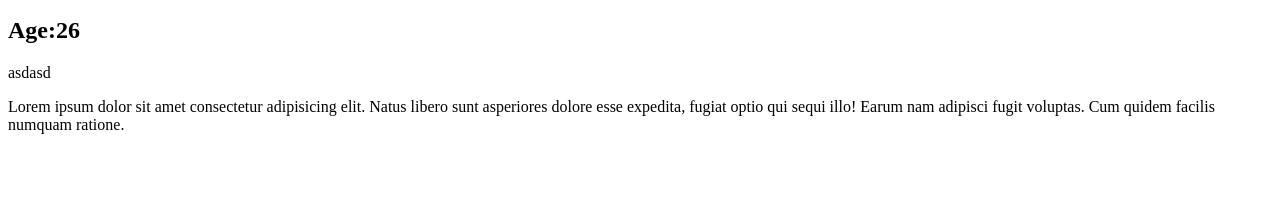
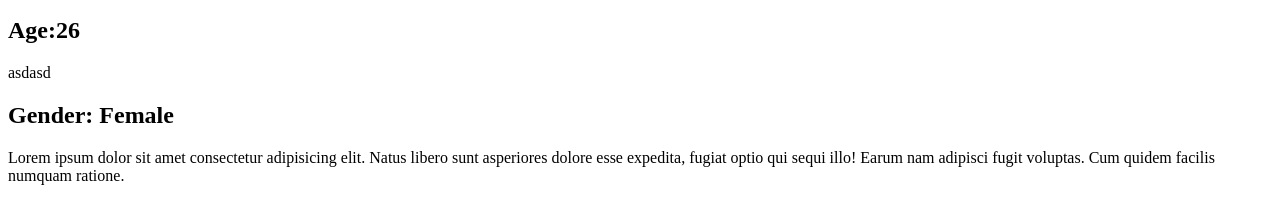
Before and after one commit to blackhun11/lat-17-11, a plain HTML site: page index.html in a window 1280 px wide. Shown: the part 110-334 px from the top of the page. Drawn offline with Linux system fonts and the light colour scheme.

Commit message:
feat: add gender

```diff
--- a/index.html
+++ b/index.html
@@ -10,6 +10,7 @@
     <h1>hello world</h1>
     <h2>Name:Susi</h2>
     <h2>Age:26</h2>asdasd
+    <h2>Gender: Female</h2>
     <p>Lorem ipsum dolor sit amet consectetur adipisicing elit. Natus libero sunt asperiores dolore esse expedita, fugiat optio qui sequi illo! Earum nam adipisci fugit voluptas. Cum quidem facilis numquam ratione.</p>
 </body>
 </html>
```
